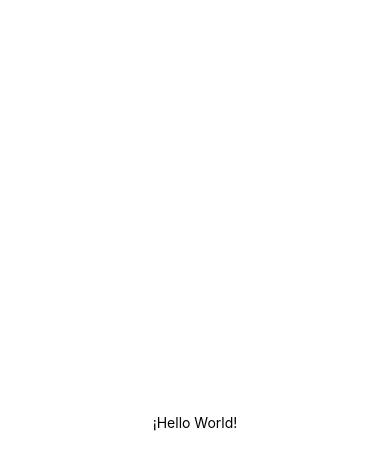
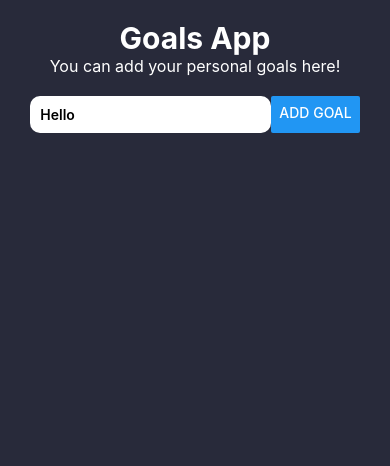
Before and after one commit to Jorge-Ortiz-Mata/app-01-goals, a React Native app: screen / in a window 390 px wide. Shown: the top 466 px of the page. Built offline with nearby package versions, Linux system fonts and the light colour scheme.

Commit message:
Creating title, input and button.

```diff
--- a/App.js
+++ b/App.js
@@ -1,10 +1,17 @@
 import { StatusBar } from 'expo-status-bar';
-import { StyleSheet, Text, View } from 'react-native';
+import { StyleSheet, Text, View, TextInput, Button } from 'react-native';
 
 export default function App() {
   return (
     <View style={styles.container}>
-      <Text>¡Hello World!</Text>
+      <View>
+        <Text style={styles.title}>Goals App</Text>
+        <Text style={styles.text}>You can add your personal goals here!</Text>
+      </View>
+      <View style={styles.addGoalContainer}>
+        <TextInput style={styles.input} value='Hello' />
+        <Button title="Add goal" style={styles.button}/>
+      </View>
       <StatusBar style="auto" />
     </View>
   );
@@ -13,8 +20,31 @@ export default function App() {
 const styles = StyleSheet.create({
   container: {
     flex: 1,
-    backgroundColor: '#fff',
-    alignItems: 'center',
+    backgroundColor: '#282A3A',
+    padding: 20,
+    color: '#ffffff'
+  },
+  title: {
+    color: '#ffffff',
+    fontWeight: 700,
+    fontSize: 30,
+    textAlign: 'center'
+  },
+  text: {
+    color: '#ffffff',
+    fontWeight: 400,
+    fontSize: 16,
+    textAlign: 'center'
+  },
+  addGoalContainer: {
+    flexDirection: 'row',
     justifyContent: 'center',
+    paddingTop: 20
   },
+  input: {
+    backgroundColor: '#ffffff',
+    borderRadius: 10,
+    padding: 10,
+    fontWeight: 600
+  }
 });
```
